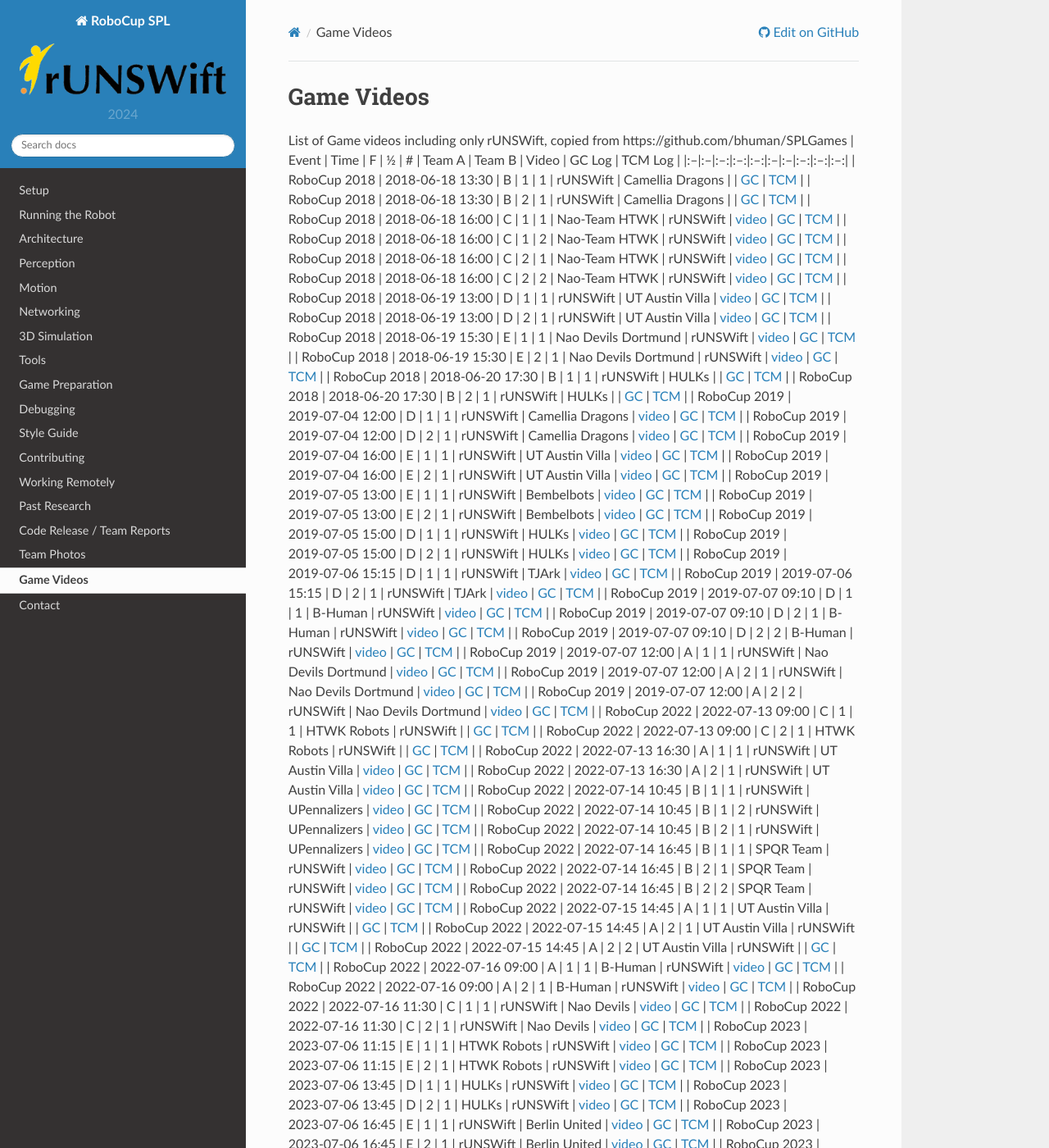
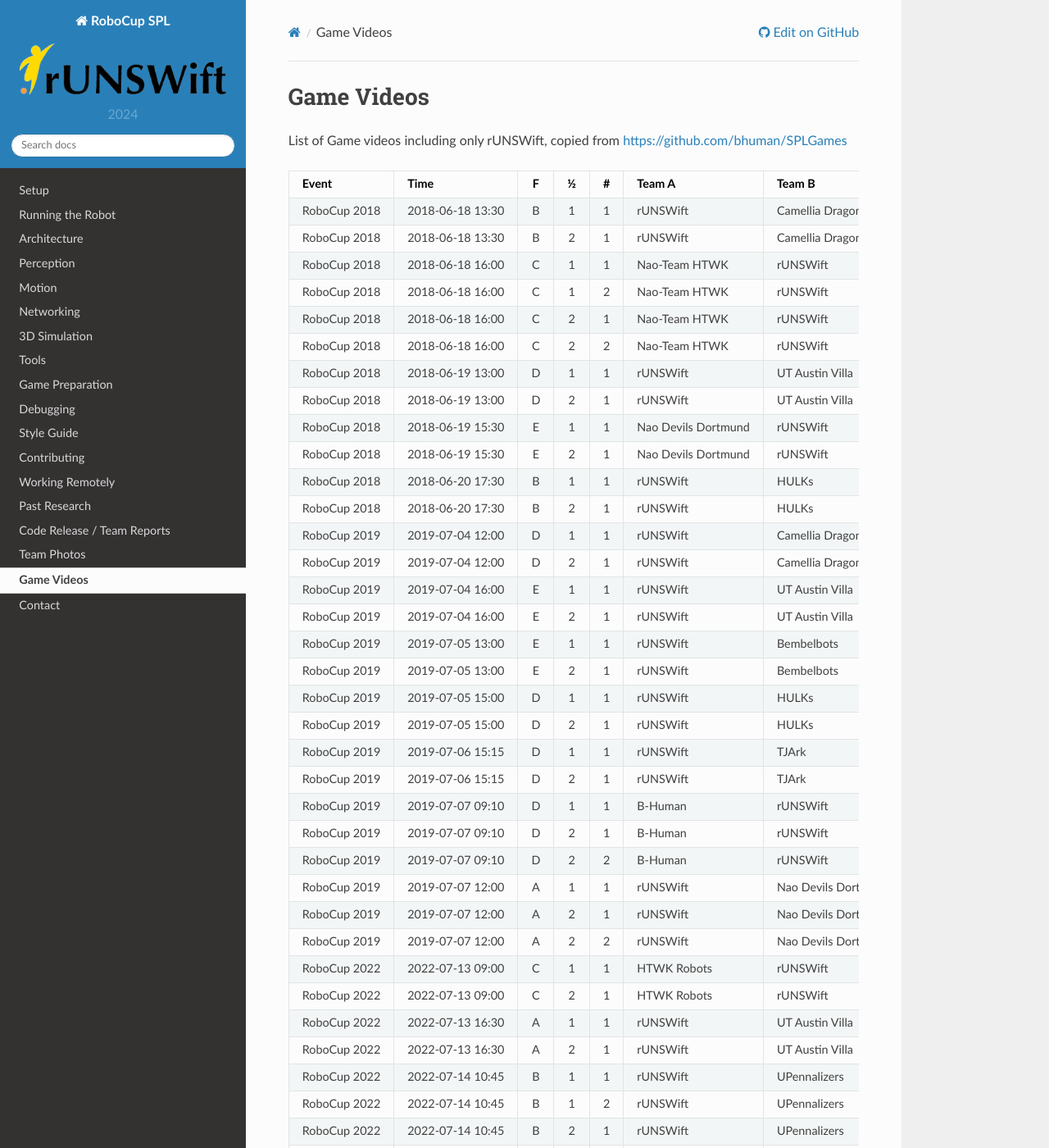
Before and after one commit to UNSWComputing/rUNSWift-docs, a Sphinx documentation site: the page built from source/game-videos.md, in a window 1280 px wide and 1400 px high. Shown: the whole window at 82% size. Built offline with Sphinx 7.4.7 and the Read the Docs theme 2.0.0, drawn with Linux system fonts in a browser that asks for light colours; some of the changed text lies outside the part shown.

Commit message:
added stuff so others can use it and so that it actually builds properly

```diff
--- a/requirements.txt
+++ b/requirements.txt
@@ -2,3 +2,4 @@
 sphinx-copybutton
 sphinx-rtd-theme
 sphinx-panels
+myst-parser
--- a/source/conf.py
+++ b/source/conf.py
@@ -33,7 +33,7 @@
     'sphinx_copybutton',
     'sphinx.ext.githubpages',
     'sphinx_panels',
-    'myst-parser'
+    'myst_parser'
 ]
 
 # Add any paths that contain templates here, relative to this directory.
--- a/source/game-videos.md
+++ b/source/game-videos.md
@@ -1,6 +1,6 @@
 # Game Videos
 
-List of Game videos including only rUNSWift, copied from https://github.com/bhuman/SPLGames
+List of Game videos including only rUNSWift, copied from [https://github.com/bhuman/SPLGames](https://github.com/bhuman/SPLGames)
 | Event | Time | F | ½ | # | Team A | Team B | Video | GC Log | TCM Log |
 |:--|:--|:--:|:--:|:--:|:--|:--|:--:|:--:|:--:|
 | RoboCup 2018 | 2018‑06‑18 13:30 | B | 1 | 1 | rUNSWift | Camellia Dragons | | [GC](https://b-human.informatik.uni-bremen.de/public/logs/2018/RoboCup/2018-06-18_13-30_rUNSWift_vs_Camellia_Dragons.txt) | [TCM](https://logs.naoth.de/2018-06-18_RC18-others/2018-06-18_13-30-00_rUNSWift_vs_Camellia%20Dragons_half1/gc_logs/teamcomm_2018-06-18_13-31-18-358_rUNSWift_Camellia%20Dragons_1stHalf.log) |
```
